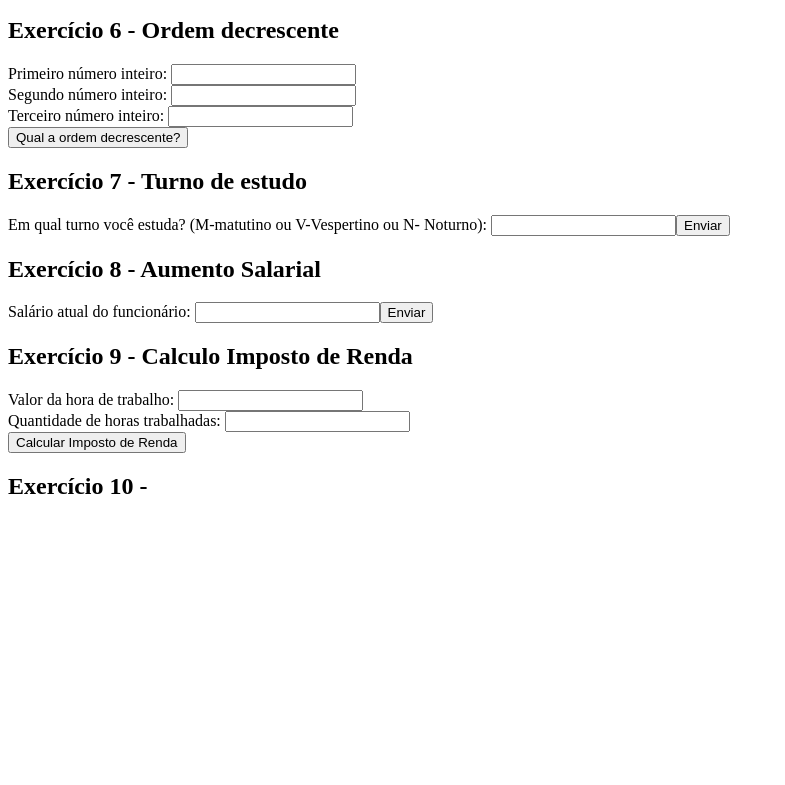
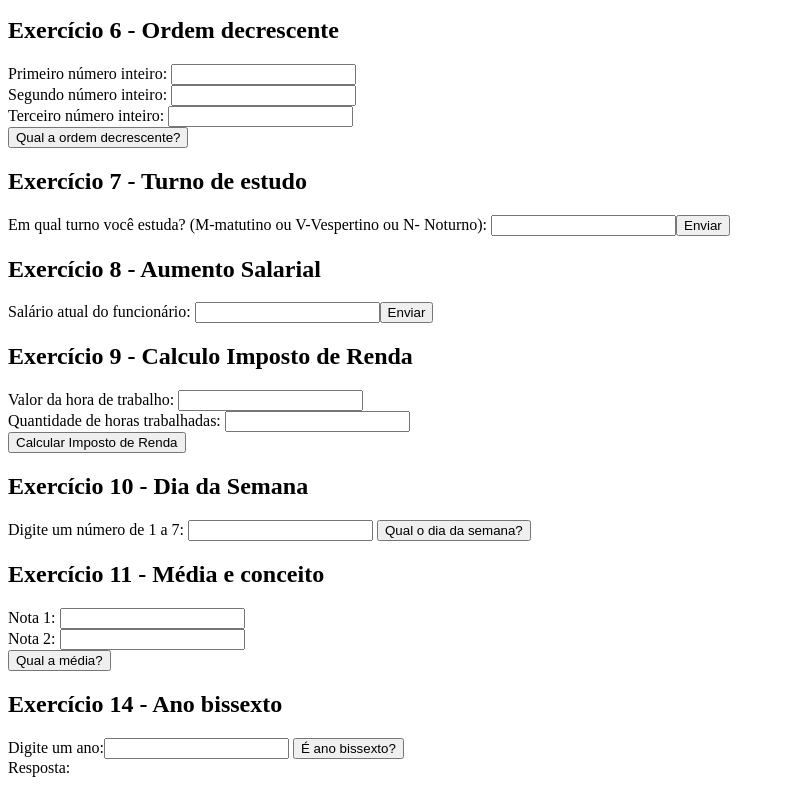
Before and after one commit to lauramab/jsteste, a plain HTML site: page index.html in a window 1280 px wide. Shown: the part 691-1476 px from the top of the page, without its empty margins (0-785 px from the left). Before the commit the page ends 1211 px from the top, so only its background shows below. Drawn offline with Linux system fonts and the light colour scheme.

Commit message:
Acréscimo de exercícios

```diff
--- a/index.html
+++ b/index.html
@@ -229,6 +229,76 @@ Quantidade de horas trabalhadas: <input id="qnthoras" type="number"></br>
 		}
 	</script>
 
-<h2>Exercício 10 - </h2>
+<h2>Exercício 10 - Dia da Semana</h2>
+Digite um número de 1 a 7: <input id="dia" type="text">
+<button onClick="diasemana()">Qual o dia da semana?</button>
+	<script>
+		function diasemana() {
+			var dia = parseInt(document.getElementById("dia").value);
+			switch(dia) {
+				case 1: alert("Segunda-feira"); break;
+				case 2: alert("Terça-feira"); break;
+				case 3: alert("Quarta-feira"); break;
+				case 4: alert("Quinta-feira"); break;
+				case 5: alert("Sexta-feira"); break;
+				case 6: alert("Sábado"); break;
+				case 7: alert("Domingo"); break;
+				default: alert("Está não é uma opção válida.");
+			}
+		}
+	</script>
+
+<h2>Exercício 11 - Média e conceito</h2>
+Nota 1: <input id="notaUm" type="number"></br>
+Nota 2: <input id="notaDois" type="number"></br>
+<button onClick="medcon()">Qual a média?</button>
+	<script>
+		function medcon(){
+			notaUm = parseFloat(document.getElementById("notaUm").value);
+			notaDois = parseFloat(document.getElementById("notaDois").value);
+			var notaMedia = (notaUm + notaDois) / 2;
+			if (notaMedia < 4 && notaMedia >= 0) {
+				alert ("Notas: " + notaUm + " | " + notaDois + "\n\n" +
+					  "Média: " + notaMedia + "\n\n" +
+					  "REPROVADO com E");
+			}
+			if (notaMedia > 4 && notaMedia <= 6) {
+				alert ("Notas: " + notaUm + " | " + notaDois + "\n\n" +
+					  "Média: " + notaMedia + "\n\n" +
+					  "REPROVADO com D");
+			}
+			if (notaMedia > 6 && notaMedia <= 7.5) {
+				alert ("Notas: " + notaUm + " | " + notaDois + "\n\n" +
+					  "Média: " + notaMedia + "\n\n" +
+					  "APROVADO com C");
+			}
+			if (notaMedia > 7.5 && notaMedia <= 9) {
+				alert ("Notas: " + notaUm + " | " + notaDois + "\n\n" +
+					  "Média: " + notaMedia + "\n\n" +
+					  "APROVADO com B");
+			}
+			if (notaMedia > 9 && notaMedia <= 10) {
+				alert ("Notas: " + notaUm + " | " + notaDois + "\n\n" +
+					  "Média: " + notaMedia + "\n\n" +
+					  "APROVADO com A");
+			}
+		}
+	</script>
+
+<h2>Exercício 14 - Ano bissexto</h2>
+Digite um ano:<input id="anob" type="number">
+<button onclick="validarBi()">É ano bissexto?</button></br>
+Resposta: <div id="resposta" style="display: inline"></div>
+	<script>
+		function validarBi() {
+			var anob = parseInt(document.getElementById("anob").value);
+			var resposta = document.getElementById("resposta");
+				if ((anob % 400 == 0) || (anob % 4 == 0 && anob % 100 != 0)) {
+					resposta.innerHTML = 'É ano bissexto';
+				}else {
+						resposta.innerHTML = 'Não é ano bissexto';
+					}
+				}
+    </script>
 </body>
 </html>
```
